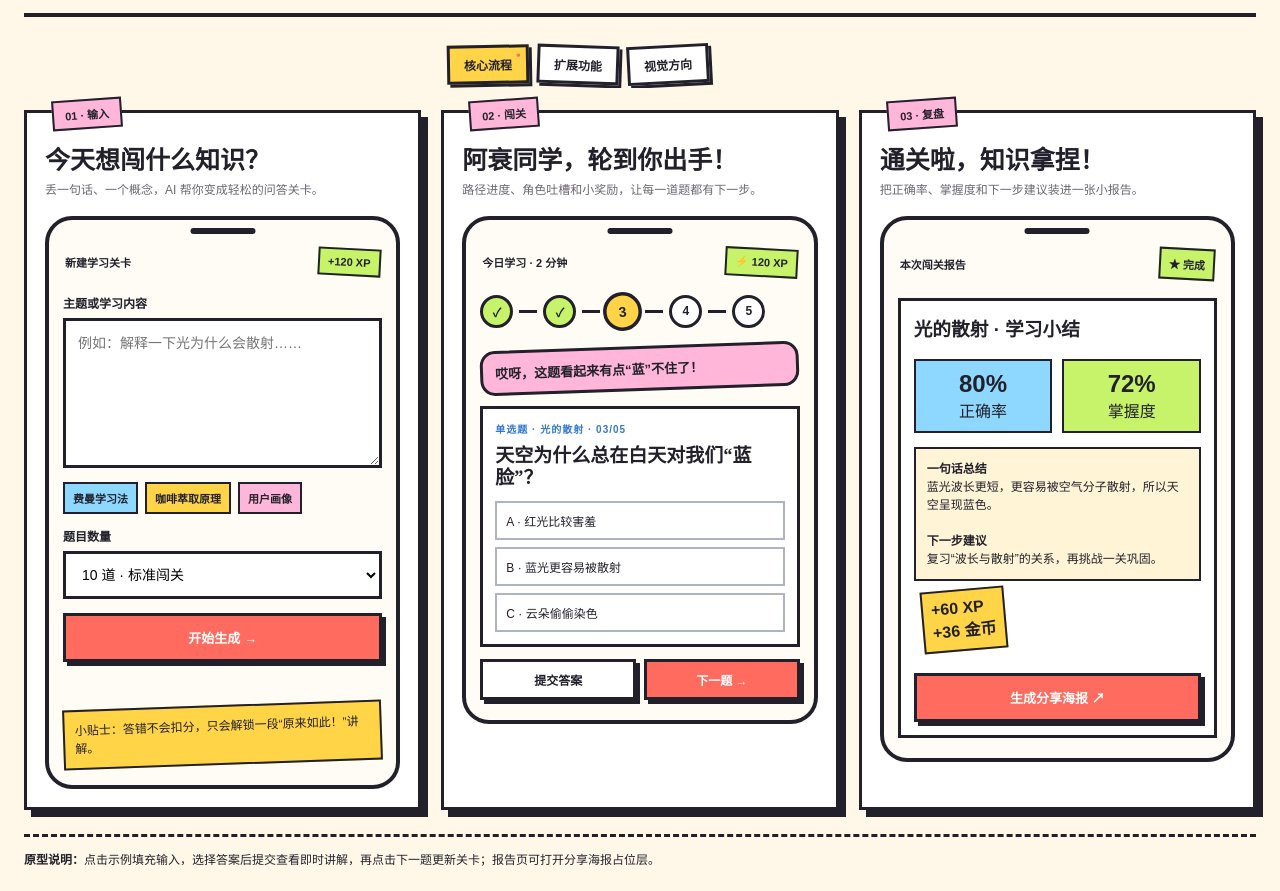
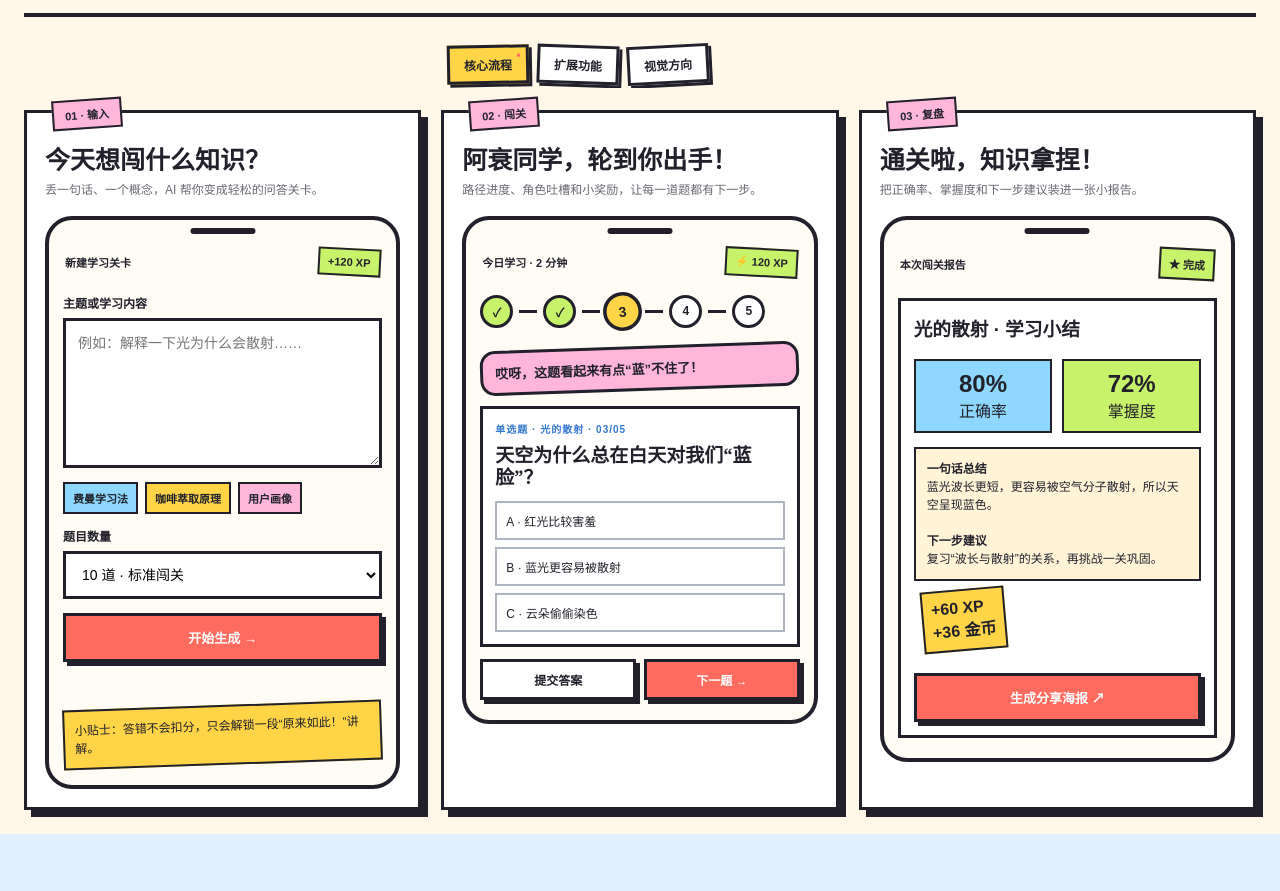
Before and after one commit to Salvation0410/QuizLoop, a plain HTML site: page core-flow.html in a window 1280 px wide. Shown: the part 115-1006 px from the top of the page. After the commit the page ends 949 px from the top, so only its background shows below. Drawn offline with Linux system fonts and the light colour scheme.

Commit message:
refactor: remove prototype explanation footers

```diff
--- a/core-flow.html
+++ b/core-flow.html
@@ -4,7 +4,7 @@
 </style><style>.page-tags{display:flex;gap:8px;overflow-x:auto;padding:14px 2px 4px;scrollbar-width:none;max-width:390px;margin:14px auto 0;white-space:nowrap}.page-tags::-webkit-scrollbar{display:none}.page-tags a{flex:0 0 auto;text-decoration:none;color:var(--ink);border:3px solid var(--ink);background:#fff;padding:8px 14px;font-size:12px;font-weight:900;box-shadow:3px 3px 0 var(--ink);transform:rotate(-1deg)}.page-tags a:nth-child(2){transform:rotate(2deg)}.page-tags a:nth-child(3){transform:rotate(-3deg)}.page-tags a.active{background:var(--sun);position:relative}.page-tags a.active:after{content:"●";font-size:8px;position:absolute;right:5px;top:3px;color:var(--coral)}@media(max-width:640px){.page-tags{margin-right:-15px;padding-right:15px}}</style></head><body><div class="wrap"><header class="head"><div><div class="eyebrow">QUIZELOOP · CORE FLOW</div><h1>把知识，闯成一关！</h1></div><p class="lead">MVP 核心闭环：输入主题、AI 出题、即时讲解、通关复盘。三列为同一流程的关键状态。</p></header><main class="board">
 <section class="panel"><div class="tape">01 · 输入</div><h2>今天想闯什么知识？</h2><p class="sub">丢一句话、一个概念，AI 帮你变成轻松的问答关卡。</p><div class="phone"><div class="topbar"><span>新建学习关卡</span><span class="badge">+120 XP</span></div><label for="topic">主题或学习内容</label><textarea id="topic" placeholder="例如：解释一下光为什么会散射……"></textarea><div class="samples"><span class="sample" data-fill="费曼学习法">费曼学习法</span><span class="sample" data-fill="咖啡萃取原理">咖啡萃取原理</span><span class="sample" data-fill="产品经理的用户画像">用户画像</span></div><label for="count">题目数量</label><select id="count"><option>5 道 · 轻装上阵</option><option selected>10 道 · 标准闯关</option><option>15 道 · 挑战模式</option></select><button class="primary" id="generate">开始生成 <span>→</span></button><div class="status" id="genStatus"></div><div class="note">小贴士：答错不会扣分，只会解锁一段“原来如此！”讲解。</div></div></section>
 <section class="panel"><div class="tape">02 · 闯关</div><h2>阿衰同学，轮到你出手！</h2><p class="sub">路径进度、角色吐槽和小奖励，让每一道题都有下一步。</p><div class="phone"><div class="topbar"><span>今日学习 · 2 分钟</span><span class="badge">⚡ <b id="xp">120</b> XP</span></div><div class="path"><div class="dot done">✓</div><div class="line"></div><div class="dot done">✓</div><div class="line"></div><div class="dot now" id="step">3</div><div class="line"></div><div class="dot">4</div><div class="line"></div><div class="dot">5</div></div><div class="speech" id="speech">哎呀，这题看起来有点“蓝”不住了！</div><div class="question"><div class="meta">单选题 · 光的散射 · <span id="qnum">03</span>/05</div><h3 id="qtext">天空为什么总在白天对我们“蓝脸”？</h3><div class="opt" data-correct="false">A · 红光比较害羞</div><div class="opt" data-correct="true">B · 蓝光更容易被散射</div><div class="opt" data-correct="false">C · 云朵偷偷染色</div><div class="feedback" id="feedback"></div></div><div class="actions"><button class="ghost" id="submit">提交答案</button><button id="next">下一题 →</button></div></div></section>
-<section class="panel"><div class="tape">03 · 复盘</div><h2>通关啦，知识拿捏！</h2><p class="sub">把正确率、掌握度和下一步建议装进一张小报告。</p><div class="phone"><div class="topbar"><span>本次闯关报告</span><span class="badge">★ 完成</span></div><div class="report"><h3>光的散射 · 学习小结</h3><div class="score"><div class="metric"><b>80%</b>正确率</div><div class="metric"><b>72%</b>掌握度</div></div><div class="summary"><b>一句话总结</b><br>蓝光波长更短，更容易被空气分子散射，所以天空呈现蓝色。<br><br><b>下一步建议</b><br>复习“波长与散射”的关系，再挑战一关巩固。</div><div class="sticker">+60 XP<br>+36 金币</div><button class="primary" id="shareBtn">生成分享海报 ↗</button></div><div class="overlay" id="overlay"><div class="share"><span class="sticker">知识<br>拿捏！</span><h3>我的闯关金句</h3><p>“把复杂的事，拆成一题一题就懂啦！”</p><button id="closeShare">收起海报</button></div></div></div></section></main><footer class="footer"><b>原型说明：</b>点击示例填充输入，选择答案后提交查看即时讲解，再点击下一题更新关卡；报告页可打开分享海报占位层。</footer></div>
+<section class="panel"><div class="tape">03 · 复盘</div><h2>通关啦，知识拿捏！</h2><p class="sub">把正确率、掌握度和下一步建议装进一张小报告。</p><div class="phone"><div class="topbar"><span>本次闯关报告</span><span class="badge">★ 完成</span></div><div class="report"><h3>光的散射 · 学习小结</h3><div class="score"><div class="metric"><b>80%</b>正确率</div><div class="metric"><b>72%</b>掌握度</div></div><div class="summary"><b>一句话总结</b><br>蓝光波长更短，更容易被空气分子散射，所以天空呈现蓝色。<br><br><b>下一步建议</b><br>复习“波长与散射”的关系，再挑战一关巩固。</div><div class="sticker">+60 XP<br>+36 金币</div><button class="primary" id="shareBtn">生成分享海报 ↗</button></div><div class="overlay" id="overlay"><div class="share"><span class="sticker">知识<br>拿捏！</span><h3>我的闯关金句</h3><p>“把复杂的事，拆成一题一题就懂啦！”</p><button id="closeShare">收起海报</button></div></div></div></section></main></div>
 <script>
 const topic=document.querySelector('#topic');document.querySelectorAll('[data-fill]').forEach(el=>el.onclick=()=>{topic.value=el.dataset.fill;document.querySelector('#genStatus').textContent='已填入主题，可以开始生成啦！'});
 document.querySelector('#generate').onclick=()=>{document.querySelector('#genStatus').textContent='AI 正在整理知识点并制作题目…';setTimeout(()=>document.querySelector('#genStatus').textContent='题库准备好啦！请向右开始闯关。',450)};
```
Also changed, not shown: feature-extensions.html (+1 -1 lines).
